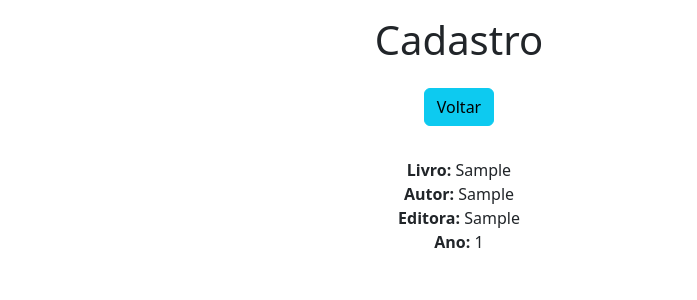
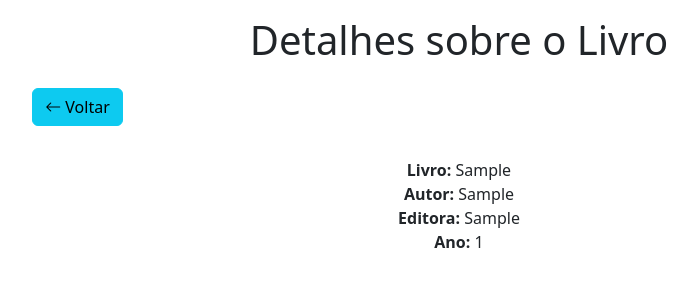
Before and after one commit to phavelarc/MindShaper, a Django app: page /view/1/ in a window 1280 px wide. Shown: the top 300 px of the page, without its empty margins (181-878 px from the left). Run offline with Django 4.2, Linux system fonts and the light colour scheme; tables that the repository leaves empty hold one stand-in row (values such as "Sample post"); parts of the project's set-up code (start-up, migrations or seed data) failed here and were passed over; some libraries are stand-ins or nearby versions.

Commit message:
Update view.html

```diff
--- a/app/templates/view.html
+++ b/app/templates/view.html
@@ -11,14 +11,18 @@
       integrity="sha384-rbsA2VBKQhggwzxH7pPCaAqO46MgnOM80zW1RWuH61DGLwZJEdK2Kadq2F9CUG65"
       crossorigin="anonymous"
     />
+    <link
+      rel="stylesheet"
+      href="https://cdn.jsdelivr.net/npm/bootstrap-icons@1.10.2/font/bootstrap-icons.css"
+    />
     <title>Visualização</title>
   </head>
   <body>
     <div class="col-8 m-auto pt-md-3 pb-2 text-center">
-      <h1>Cadastro</h1>
+      <h1>Detalhes sobre o Livro</h1>
     </div>
-    <div class="col-8 m-auto pt-2 pb-2 text-center">
-      <a href="/dashboard" class="btn btn-info">Voltar</a>
+    <div class="col-8 m-auto pt-2 pb-2 text-start">
+      <a href="/dashboard" class="btn btn-info"><i class="bi bi-arrow-left me-1"></i>Voltar</a>
     </div>
     <div class="col-8 m-auto pt-4 pb-2 text-center">
       <strong>Livro: </strong>{{db.livro}}<br />
```
